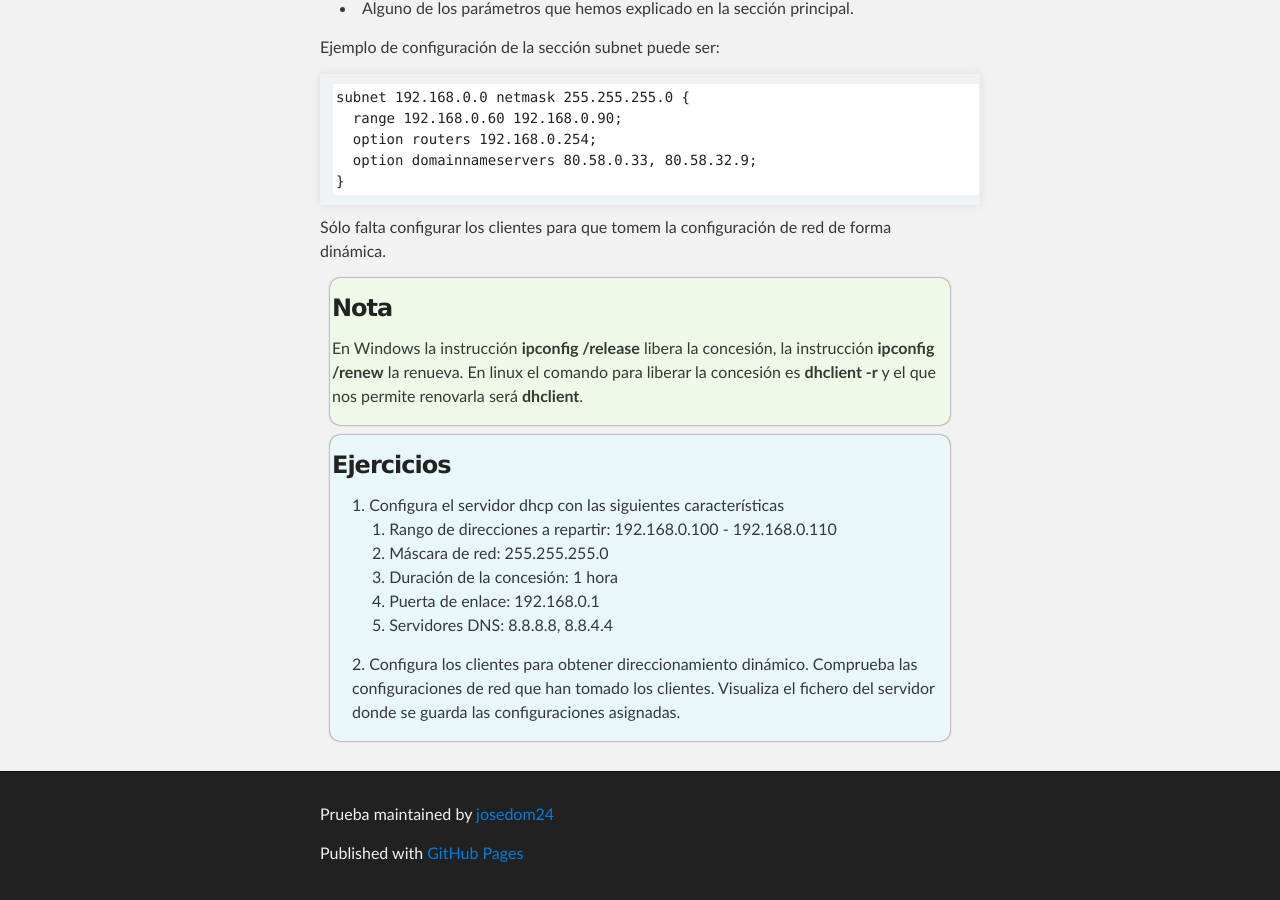
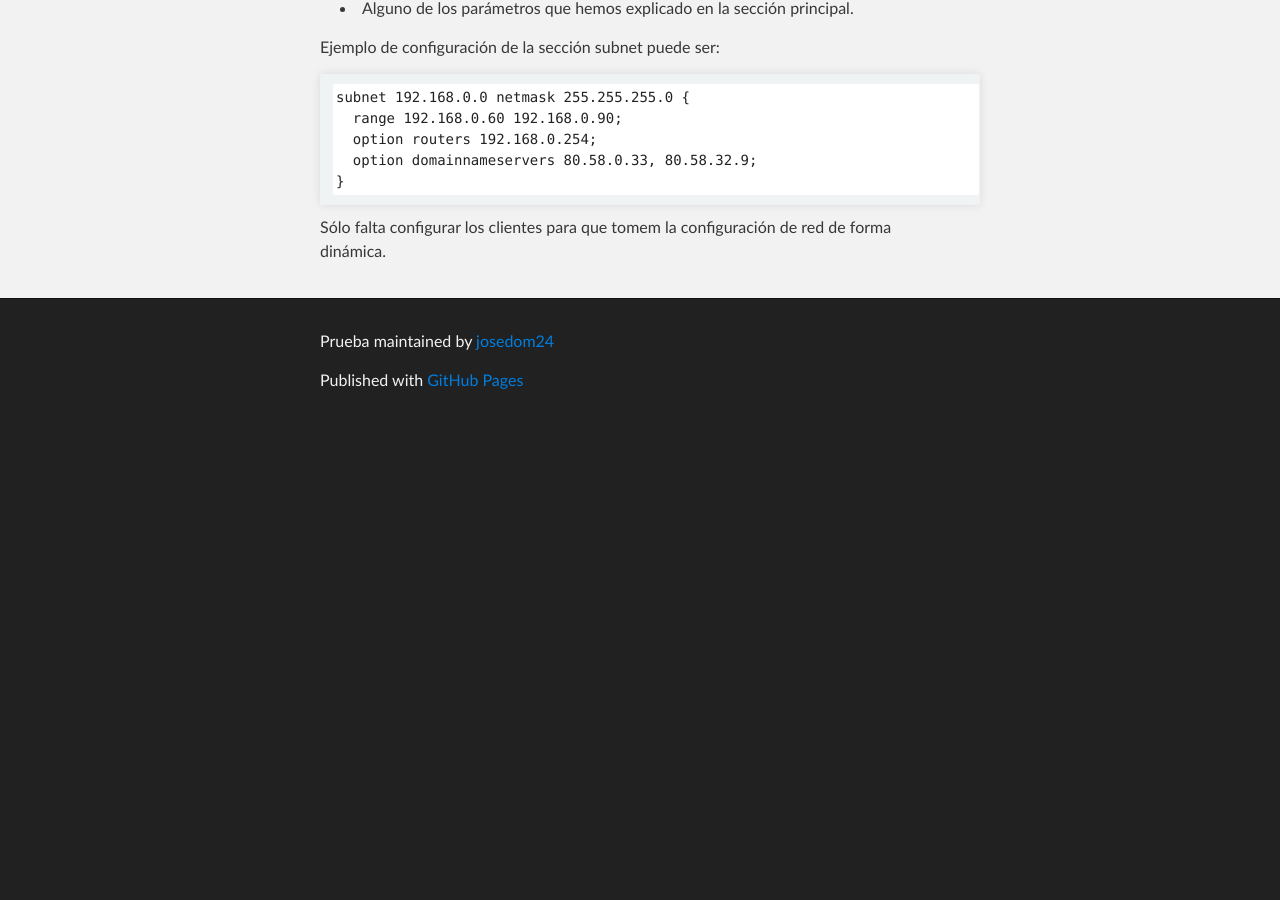
Before and after one commit to josedom24/josedom24.github.io, a Jekyll site: the page built from mod/serviciosgs/e_dhcp_1.md, in a window 1280 px wide and 900 px high, scrolled down 1567 px. Built offline with Jekyll 4.4.1, drawn with Linux system fonts in a browser that asks for light colours; after the commit the page ends 1994 px from its top, so only the background shows below that.

Commit message:
Update e_dhcp_1.md

```diff
--- a/mod/serviciosgs/e_dhcp_1.md
+++ b/mod/serviciosgs/e_dhcp_1.md
@@ -65,18 +65,3 @@ Ejemplo de configuración de la sección subnet puede ser:
 	}
 
 Sólo falta configurar los clientes para que tomem la configuración de red de forma dinámica.
-<div class='nota' markdown='1'>
-### Nota
-En Windows la instrucción **ipconfig /release** libera la concesión, la instrucción **ipconfig /renew** la renueva. En linux el comando para liberar la concesión es **dhclient -r** y el que nos permite renovarla será **dhclient**.
-</div>
-
-<div class='ejercicios' markdown='1'>
-### Ejercicios
-1. Configura el servidor dhcp con las siguientes características
-  * Rango de direcciones a repartir: 192.168.0.100 - 192.168.0.110
-  * Máscara de red: 255.255.255.0
-  * Duración de la concesión: 1 hora
-  * Puerta de enlace: 192.168.0.1
-  * Servidores DNS: 8.8.8.8, 8.8.4.4
-2. Configura los clientes para obtener direccionamiento dinámico. Comprueba las configuraciones de red que han tomado los clientes. Visualiza el fichero del servidor donde se guarda las configuraciones asignadas.
-</div>
```
